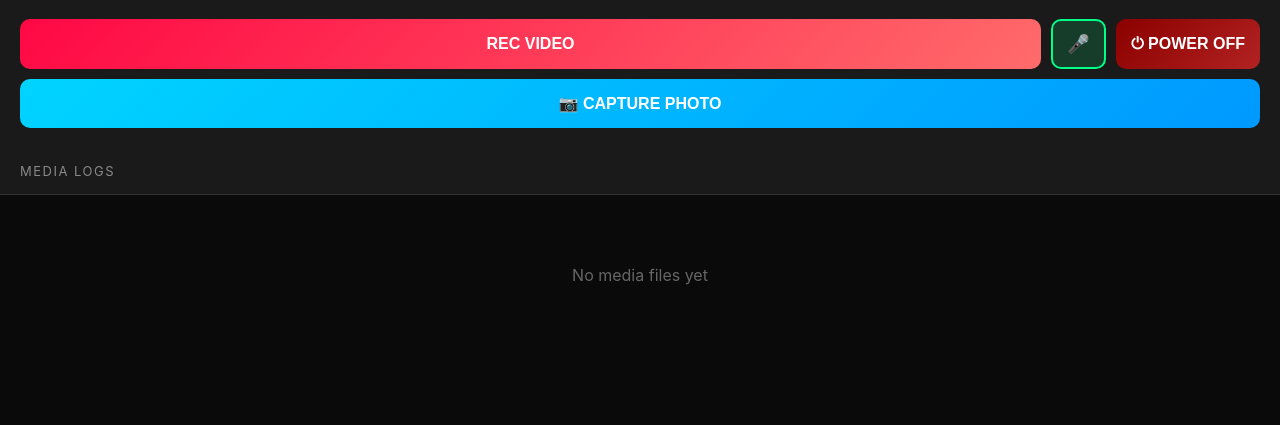
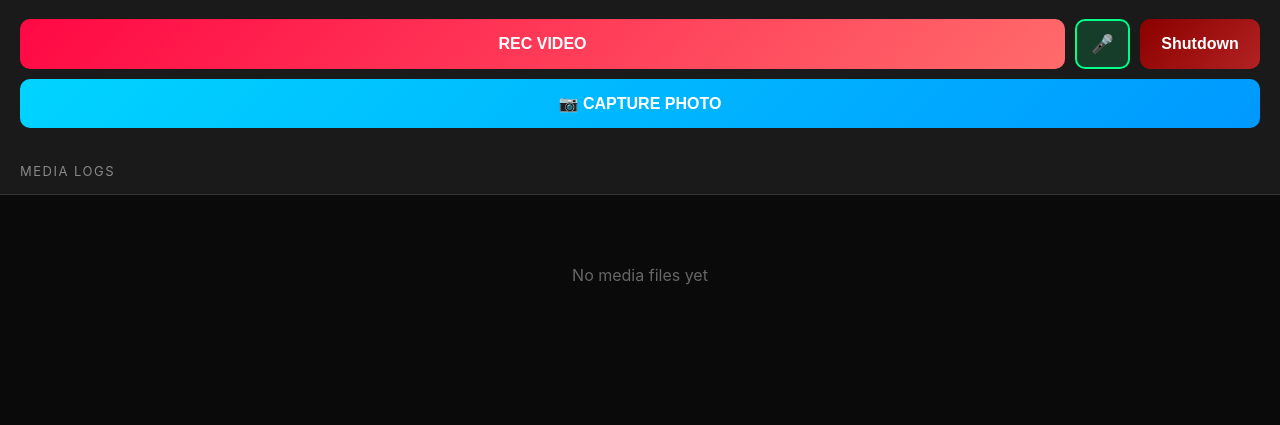
Before and after one commit to Thinking-Robot-Co/hm_releases, a Flask app: page / in a window 1280 px wide. Shown: the part 1033-1458 px from the top of the page. Run offline with Flask 3, Linux system fonts and the light colour scheme; data that the repository does not hold is empty.

Commit message:
Add files via upload
for compatibility)
- templates/index.html: Added “Shutdown” button in controls bar next to REC and audio
- templates/index.html: Removed all Download buttons (single items, batch chunks, photo modal)
- templates/index.html: Added per‑chunk Upload buttons inside batch groups
- templates/index.html: Added Upload button for image items in list and in Photo modal
- templates/index.html: Implemented uploadImage handler calling /api/upload_image

Signed-off-by: Sharvin <87996366+Guts1005@users.noreply.github.com>

```diff
--- a/templates/index.html
+++ b/templates/index.html
@@ -317,7 +317,6 @@ function renderBatchGroup(batch) {
                 </div>
                 <div class="chunk-actions">
                     ${canUpload ? `<button class="chunk-btn chunk-btn-upload" onclick="event.stopPropagation(); uploadFile('${chunk.name}')">☁️ Upload</button>` : ''}
-                    <button class="chunk-btn chunk-btn-download" onclick="event.stopPropagation(); window.location.href='/api/download/${chunk.name}'">⬇️ Download</button>
                 </div>
             </div>`;
         }
@@ -354,9 +353,6 @@ function renderBatchGroup(batch) {
                     `<button class="action-btn btn-upload" onclick="event.stopPropagation(); uploadFile('${item.name}')">☁️ Upload</button>` : ''}
                 ${(item.type === 'image' && !item.uploaded) ?
                     `<button class="action-btn btn-upload" onclick="event.stopPropagation(); uploadImage('${item.name}')">☁️ Upload</button>` : ''}
-
-                <button class="action-btn btn-download" onclick="event.stopPropagation(); window.location.href='/api/download/${item.name}'">⬇️ Download</button>
-                <button class="action-btn btn-download" onclick="event.stopPropagation(); window.location.href='/api/download/${item.name}'">⬇️ Download</button>
 
                 ${(item.type === 'video' && !item.converting) ?
                     `<button class="action-btn btn-rename" onclick="event.stopPropagation(); showRenameModal('${item.name}')">✏️ Rename</button>` : ''}
@@ -522,7 +518,7 @@ function renderBatchGroup(batch) {
         if(!confirm('Power off the device now?')) return;
         const btn = document.getElementById('btnShutdown');
         btn.disabled = true;
-        btn.textContent = 'Shutting down...';
+            btn.textContent = 'Shutting down...';
         fetch('/api/shutdown', {method:'POST'}).then(r=>r.json()).then(d=>{
             if(d && d.success){
                 alert('Shutdown initiated. The device will power off shortly.');
@@ -533,7 +529,7 @@ function renderBatchGroup(batch) {
             alert('Failed to initiate shutdown');
         }).finally(()=>{
             btn.disabled = false;
-            btn.textContent = '⏻ POWER OFF';
+            btn.textContent = 'Shutdown';
         });
     }
     function deleteBatch(base) {
@@ -1017,7 +1013,7 @@ function renderBatchGroup(batch) {
         <div class="controls-top">
             <button id="btnRecord" class="btn btn-record" onclick="toggleRecord()">REC VIDEO</button>
             <button id="btnAudio" class="btn-audio-toggle" onclick="toggleAudio()">🎤</button>
-            <button id="btnShutdown" class="btn btn-shutdown" onclick="shutdownDevice()">⏻ POWER OFF</button>
+            <button id="btnShutdown" class="btn btn-shutdown" onclick="shutdownDevice()">Shutdown</button>
         </div>
         <button class="btn btn-photo" onclick="capturePhoto()">📷 CAPTURE PHOTO</button>
     </div>
@@ -1051,7 +1047,6 @@ function renderBatchGroup(batch) {
             <img id="photoPreview" src="" style="width: 100%; border-radius: 12px;">
             <div style="display:flex; gap:8px; margin-top:12px;">
                 <button class="action-btn btn-upload" onclick="uploadImage(document.getElementById('photoTitle').textContent)">☁️ Upload</button>
-                <button class="action-btn btn-download" onclick="window.location.href='/api/download/'+document.getElementById('photoTitle').textContent">⬇️ Download</button>
             </div>
         </div>
     </div>
```
